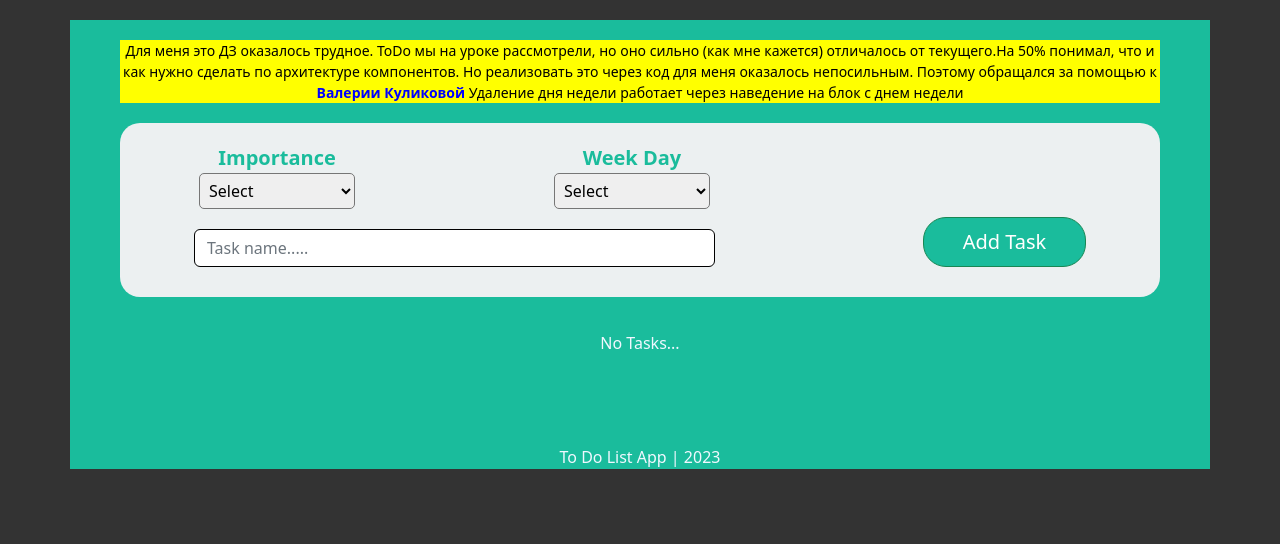
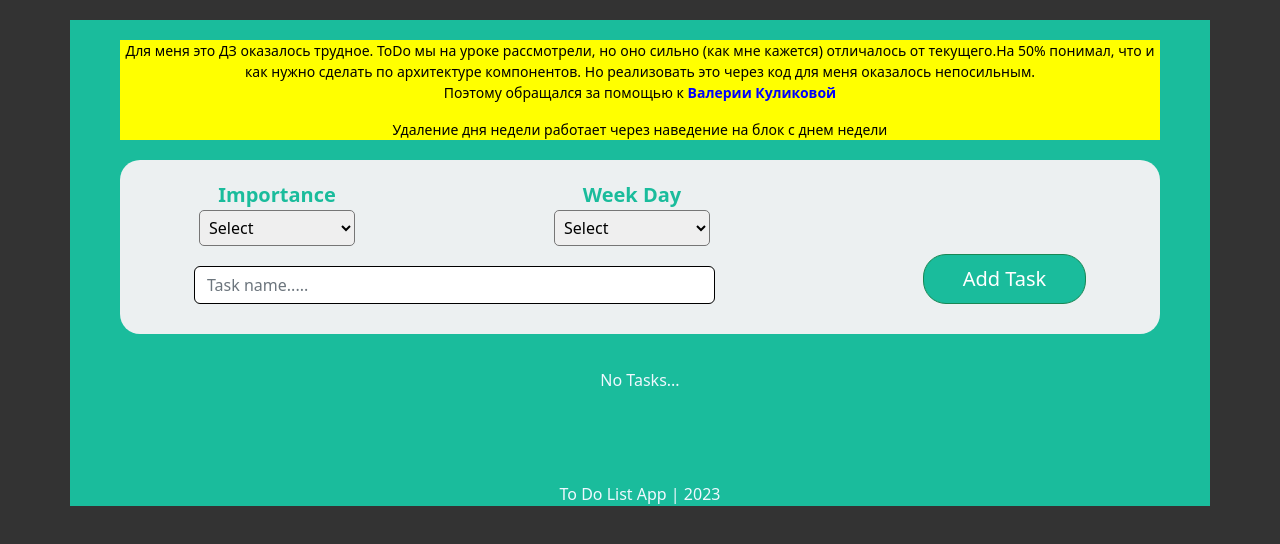
Before and after one commit to St-ton/react-todo, a React (Create React App) app: page / in a window 1280 px wide. Shown: the top 544 px of the page. Built offline with nearby package versions, Linux system fonts and the light colour scheme.

Commit message:
update comment

```diff
--- a/src/components/App.jsx
+++ b/src/components/App.jsx
@@ -118,9 +118,11 @@ function App() {
       <div className="text">
         Для меня это ДЗ оказалось трудное. ToDo мы на уроке рассмотрели, но оно сильно (как мне
         кажется) отличалось от текущего.На 50% понимал, что и как нужно сделать по архитектуре
-        компонентов. Но реализовать это через код для меня оказалось непосильным. Поэтому обращался
-        за помощью к <span className="span_text">Валерии Куликовой</span> Удаление дня недели
-        работает через наведение на блок с днем недели
+        компонентов. Но реализовать это через код для меня оказалось непосильным.
+        <p>
+          Поэтому обращался за помощью к <span className="span_text">Валерии Куликовой</span>
+        </p>
+        <p>Удаление дня недели работает через наведение на блок с днем недели</p>
       </div>
       {updateData && updateData ? (
         <UpdateForm
```
